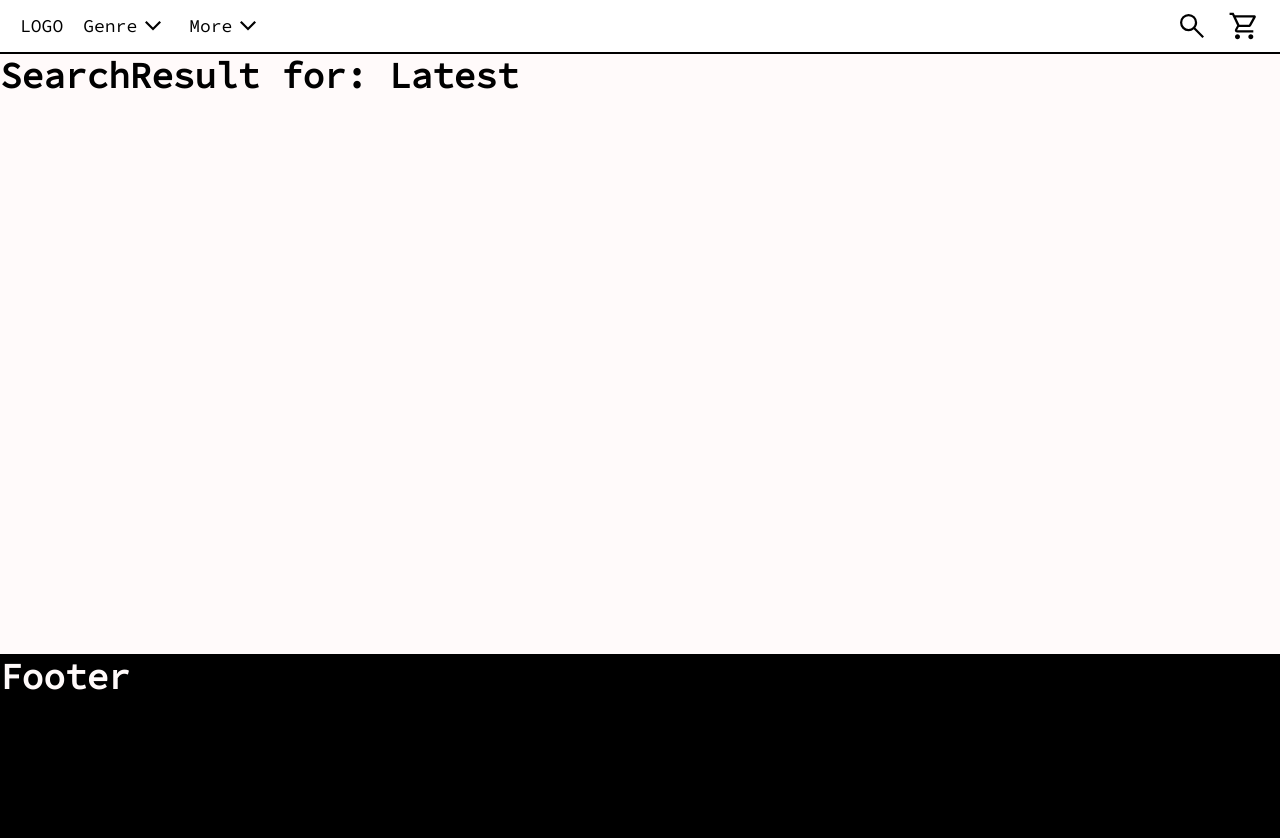
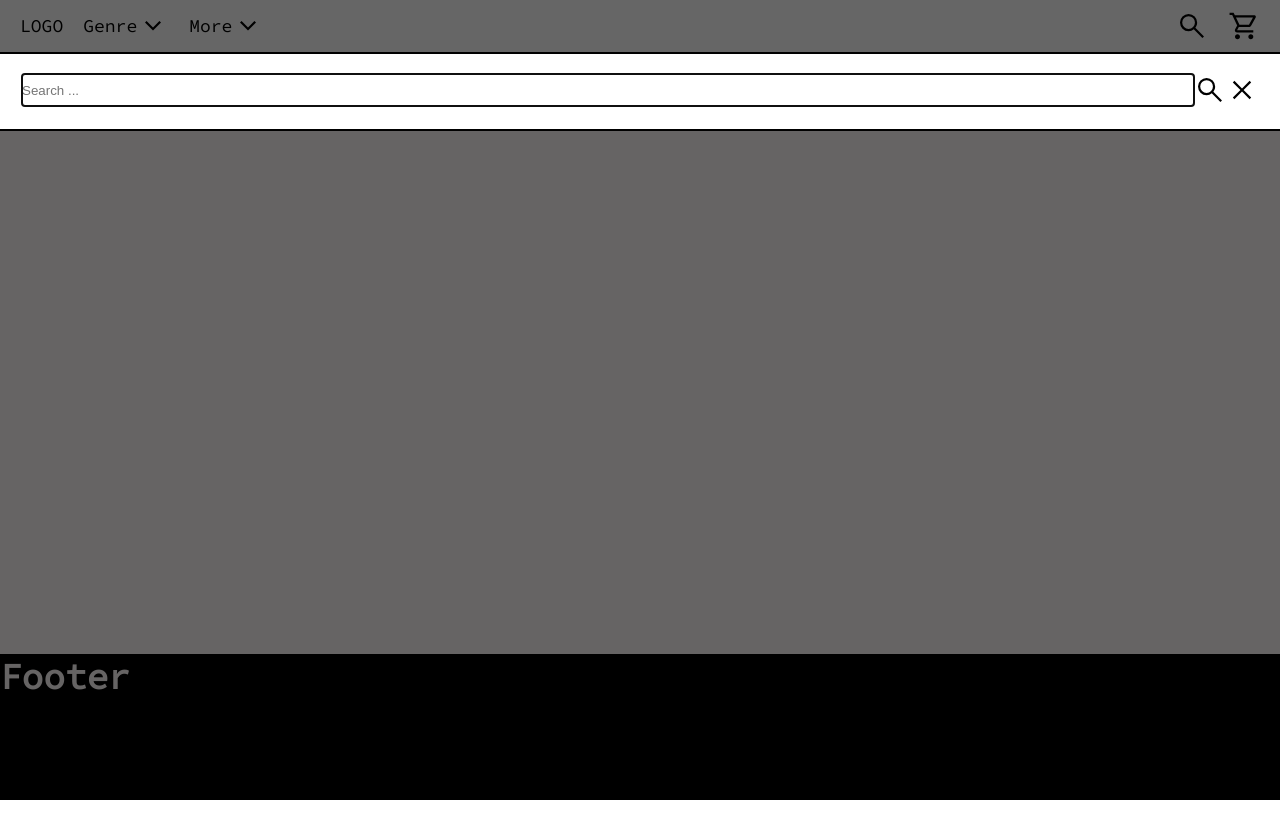
Before and after one commit to simonklotz/chordsandweapons, an Angular app: page / in a window 1280 px wide. Both pictures are taken after a click on the item 1192 px from the left and 26 px from the top of the page. Shown: the top 838 px of the page. After the commit the page ends 800 px from the top, so only its background shows below. Built offline with nearby package versions, Linux system fonts and the light colour scheme.

Commit message:
search modal WIP

```diff
--- a/package.json
+++ b/package.json
@@ -22,6 +22,7 @@
   },
   "private": true,
   "dependencies": {
+    "@angular/cdk": "^20.2.5",
     "@angular/common": "^20.1.0",
     "@angular/compiler": "^20.1.0",
     "@angular/core": "^20.1.0",
--- /dev/null
+++ b/src/app/features/search/search.component.ts
@@ -0,0 +1,59 @@
+import { Component, inject } from '@angular/core';
+import {
+  NonNullableFormBuilder,
+  ReactiveFormsModule,
+  Validators,
+} from '@angular/forms';
+import { NgOptimizedImage } from '@angular/common';
+import { DialogRef } from '@angular/cdk/dialog';
+
+@Component({
+  selector: 'app-search',
+  standalone: true,
+  imports: [ReactiveFormsModule, NgOptimizedImage],
+  template: `
+    <div class="app-dialog-surface" role="dialog" aria-modal="true">
+      <form [formGroup]="form" class="form search-form">
+        <input
+          id="search-input"
+          class="search-input"
+          type="text"
+          placeholder="Search ..."
+          formControlName="search"
+        />
+        <button
+          type="submit"
+          class="button button__search"
+          [disabled]="form.invalid"
+        >
+          <img
+            ngSrc="icons/search_32dp.svg"
+            alt="search submit"
+            width="32"
+            height="32"
+          />
+        </button>
+        <button type="button" class="button button__close" (click)="close()">
+          <img
+            ngSrc="icons/close_32dp.svg"
+            alt="close dialog"
+            width="32"
+            height="32"
+          />
+        </button>
+      </form>
+    </div>
+  `,
+})
+export class SearchComponent {
+  private readonly _formBuilder = inject(NonNullableFormBuilder);
+  private readonly _dialogRef = inject(DialogRef<string>);
+
+  form = this._formBuilder.group({
+    search: ['', [Validators.required]],
+  });
+
+  close(): void {
+    this._dialogRef.close('closed test');
+  }
+}
--- /dev/null
+++ b/src/app/features/search/search.service.ts
@@ -0,0 +1,14 @@
+import { inject, Injectable } from '@angular/core';
+import { DialogService } from '../../shared/dialog/dialog.service';
+import { SearchComponent } from './search.component';
+
+@Injectable({ providedIn: 'root' })
+export class SearchService {
+  private readonly _dialog = inject(DialogService);
+
+  onSearch(): void {
+    this._dialog.open(SearchComponent).closed.subscribe((dialogResult) => {
+      console.log('dialogResult', dialogResult);
+    });
+  }
+}
--- a/src/app/layout/navigation/nav-bar.component.ts
+++ b/src/app/layout/navigation/nav-bar.component.ts
@@ -1,10 +1,11 @@
-import { Component } from '@angular/core';
+import { Component, inject } from '@angular/core';
 import { RouterLink } from '@angular/router';
 import { NavMenuComponent } from './nav-menu.component';
 import { NavMenu } from './nav-menu.interface';
 import { NgOptimizedImage } from '@angular/common';
 import { genreMenuConfig } from './configs/genre-menu-config';
 import { moreMenuConfig } from './configs/more-menu-config';
+import { SearchService } from '../../features/search/search.service';
 
 @Component({
   selector: 'app-nav-bar',
@@ -28,7 +29,12 @@ import { moreMenuConfig } from './configs/more-menu-config';
 
       <div class="nav__right">
         <ul class="nav__list">
-          <li class="nav__item" tabindex="0">
+          <li
+            class="nav__item"
+            tabindex="0"
+            (click)="onSearch()"
+            (keydown.enter)="onSearch()"
+          >
             <img
               class="nav__icon"
               ngSrc="icons/search_32dp.svg"
@@ -56,4 +62,10 @@ import { moreMenuConfig } from './configs/more-menu-config';
 export class NavBarComponent {
   genreMenu: NavMenu = genreMenuConfig;
   moreMenu: NavMenu = moreMenuConfig;
+
+  private readonly _searchService = inject(SearchService);
+
+  onSearch(): void {
+    this._searchService.onSearch();
+  }
 }
--- /dev/null
+++ b/src/app/shared/dialog/dialog.service.ts
@@ -0,0 +1,26 @@
+import { inject, Injectable, Type } from '@angular/core';
+import { Dialog, DialogConfig, DialogRef } from '@angular/cdk/dialog';
+import { Overlay } from '@angular/cdk/overlay';
+
+@Injectable({ providedIn: 'root' })
+export class DialogService {
+  private _dialog = inject(Dialog);
+  private _overlay = inject(Overlay);
+
+  open<C, R, D>(component: Type<C>): DialogRef<R, C> {
+    const config: DialogConfig<D, DialogRef<R, C>> = {
+      hasBackdrop: true,
+      disableClose: false,
+      backdropClass: 'app-backdrop',
+      panelClass: 'app-dialog-panel',
+      width: '100%',
+      positionStrategy: this._overlay
+        .position()
+        .global()
+        .top('54px')
+        .centerHorizontally(),
+      scrollStrategy: this._overlay.scrollStrategies.block(),
+    };
+    return this._dialog.open<R, D, C>(component, config);
+  }
+}
--- /dev/null
+++ b/src/styles/components/_button.scss
@@ -0,0 +1,11 @@
+.button {
+  cursor: pointer;
+
+  &__search {
+    background-color: rgb(0, 0, 0, 0);
+  }
+
+  &__close {
+    background-color: rgb(0, 0, 0, 0);
+  }
+}
--- /dev/null
+++ b/src/styles/components/_dialog.scss
@@ -0,0 +1,51 @@
+/* CDK overlay essentials */
+@import '@angular/cdk/overlay-prebuilt.css';
+
+/* Optional: custom web font for the dialog */
+@import url('https://fonts.googleapis.com/css2?family=Inter:wght@400;600&display=swap');
+
+/* Backdrop: transparent black */
+.app-backdrop {
+  background: rgba(0, 0, 0, 0.6);
+}
+
+/* Panel: red background, rounded corners, drop shadow, custom font */
+.app-dialog-panel {
+  font-family: 'Inter', system-ui, -apple-system, Segoe UI, Roboto, sans-serif;
+  background: white;          /* deep red */
+  color: #fff;
+  //box-shadow: 0 20px 40px rgba(0,0,0,.35);
+  overflow: hidden;              /* keep corners clean */
+  border-bottom: 2px solid black;
+}
+
+/* Optional: a neat container for internal layout */
+.app-dialog-surface {
+  padding: 20px 22px;
+  display: grid;
+  gap: 14px;
+}
+
+.app-dialog-title {
+  font-weight: 600;
+  font-size: 18px;
+  letter-spacing: .2px;
+}
+
+.app-dialog-actions {
+  display: flex;
+  gap: 10px;
+  justify-content: flex-end;
+  margin-top: 6px;
+}
+.app-btn {
+  appearance: none;
+  border: 0;
+  border-radius: 10px;
+  padding: 10px 14px;
+  cursor: pointer;
+  font-weight: 600;
+}
+.app-btn.cancel { background: rgba(255,255,255,.15); color: #fff; }
+.app-btn.ok     { background: #fff; color: #b00020; }
+.app-btn:focus-visible { outline: 3px solid rgba(255,255,255,.5); outline-offset: 2px; }
--- /dev/null
+++ b/src/styles/components/_forms.scss
@@ -0,0 +1,14 @@
+.form {
+  width: 100%;
+  height: 100%;
+
+  &.search-form {
+    display: flex;
+    flex-direction: row;
+  }
+
+  .search-input {
+    width: 100%;
+    height: 32px;
+  }
+}
--- a/src/styles/components/index.scss
+++ b/src/styles/components/index.scss
@@ -1,2 +1,5 @@
 @forward "nav-bar";
 @forward "nav-item";
+@forward "button";
+@forward "dialog";
+@forward "forms";
```
Also changed, not shown: src/app/shared/forms/input.component.ts (added, +9 -0 lines), public/icons/close_32dp.svg (added), 1 other file (tests, documents, lock files or other folders).
